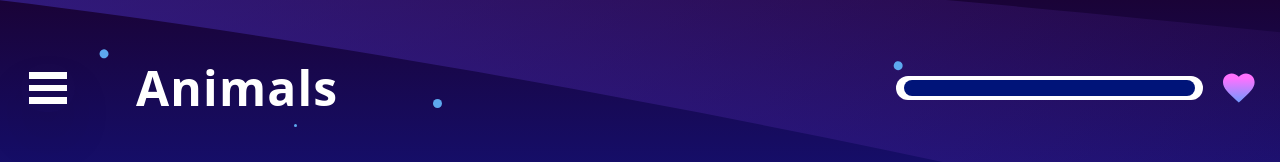
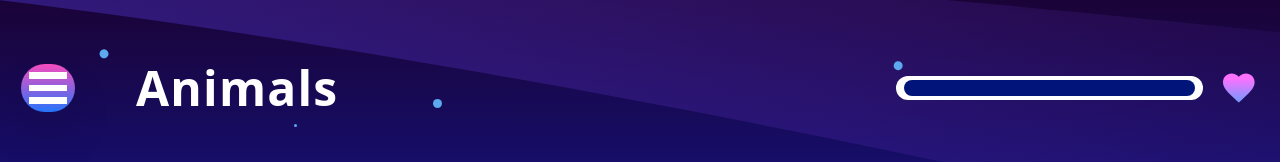
Before and after one commit to ntwaricharles/hangman-game, an Angular app: page /categories/Animals in a window 1280 px wide. Shown: the top 162 px of the page. Built offline with nearby package versions, Linux system fonts and the light colour scheme.

Commit message:
hangman game playground

```diff
--- a/src/app/pages/game/game.component.html
+++ b/src/app/pages/game/game.component.html
@@ -11,7 +11,7 @@
           class="menu-btn h-24 w-24 max-sm:h-16 max-sm:w-16 rounded-full flex justify-center items-center"
         >
           <div
-            class="menu-icon rounded-full grid place-content-center p-2 shadow-2xl z-10"
+            class="menu-icon rounded-full grid place-content-center linear-pinky p-2 shadow-2xl z-10"
           >
             <img
               class="icon-img h-full w-full max-sm:h-full max-sm:w-full"
```
